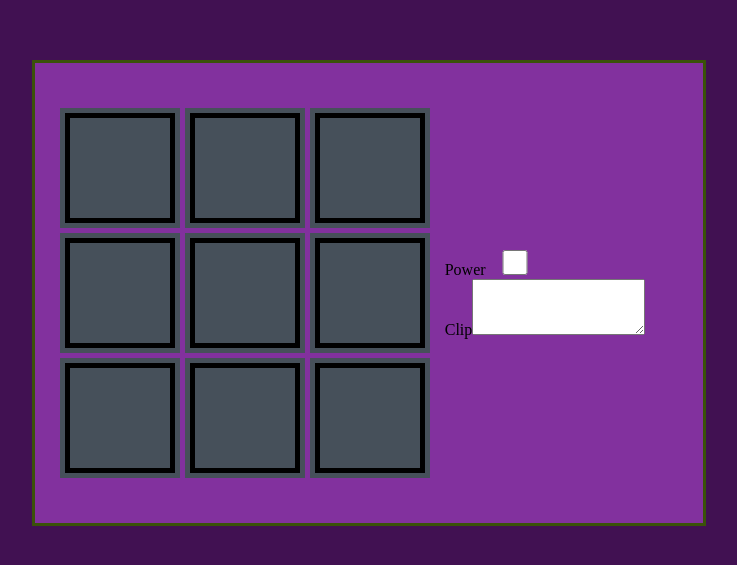
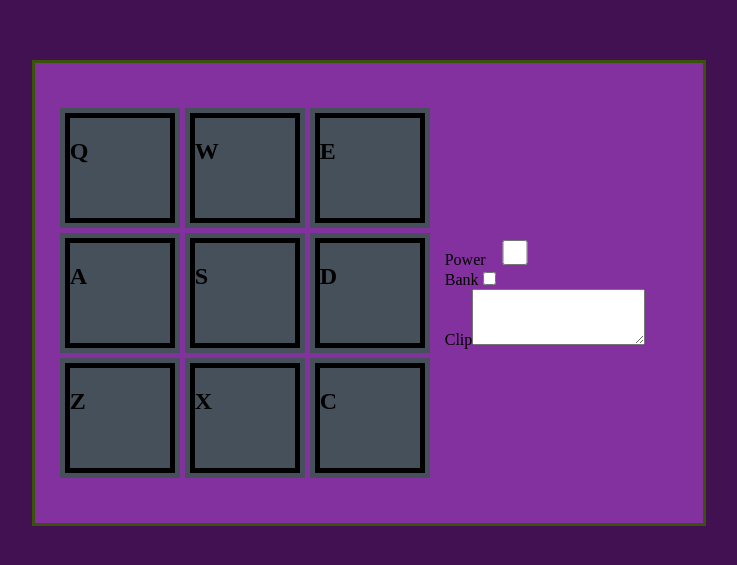
Before and after one commit to LenyPython/React-drum-machine, a React (Create React App) app: page / in a window 1280 px wide. Shown: the part 115-680 px from the top of the page, without its empty margins (279-1016 px from the left). Built offline with nearby package versions, Linux system fonts and the light colour scheme.

Commit message:
added more states, displayed keys on buttons

```diff
--- a/src/App.js
+++ b/src/App.js
@@ -7,11 +7,21 @@ import './style.css';
 
 const App = () => {
   var [power, setPower] = useState(false);
+  var [bank, setBank] = useState(0);
+  var [sound, setSound] = useState('');
 
   return (
     <div id="drum-machine">
-      <Buttons />
-      <Display state={power} onOff={setPower} />
+      <Buttons
+        bank={bank}
+        setSound={setSound}
+      />
+      <Display
+        state={power}
+        sound={sound}
+        setBank={setBank}
+        setPower={setPower}
+      />
 
     </div>
   );
--- a/src/buttons/Button.js
+++ b/src/buttons/Button.js
@@ -2,13 +2,21 @@ import React from 'react';
 
 
 const Button = props => {
+  //neeed to add sound change on click
+  const play = () => {
+    props.setSound(props.id)
+    console.log(props.id)
+  }
 
   return (
-    <div className='drum-pad'>
-      <audio id={props.key} className="clip">
-        <source src={props.src} type={props.type} />
+    <div className='drum-pad' onClick={play} >
+      <h2>{props.text}</h2>
+      <audio
+        id={props.text}
+        className="clip"
+        src={props.url}
+      >
       </audio>
-      <h2>{props.key}</h2>
     </div>
   )
 }
--- a/src/buttons/Buttons.js
+++ b/src/buttons/Buttons.js
@@ -4,12 +4,20 @@ import btnData from './data';
 
 
 
-const Buttons = () => {
-  let btns = btnData.map((item) => {
-    return <Button key={item.key} src={item.src} />
+const Buttons = props => {
+  let bank = props.bank === 0 ? 0 : 1;
+  let btns = btnData[bank].map((item) => {
+    return <Button
+      key={item.id}
+      id={item.id}
+      url={item.url}
+      text={item.keyTrigger}
+      keyCode={item.keyCode}
+      setSound={props.setSound}
+    />
   });
   return (
-    < div id='drum-pads'>
+    <div id='drum-pads'>
       {btns}
     </div >
   )
--- a/src/buttons/data.js
+++ b/src/buttons/data.js
@@ -1,41 +1,117 @@
 
 const btnData = [
+  [
     {
-    key: 'Q',
-    addr: '#'
+      keyCode: 81,
+      keyTrigger: 'Q',
+      id: 'Heater-1',
+      url: 'https://s3.amazonaws.com/freecodecamp/drums/Heater-1.mp3'
     },
     {
-    key: 'W',
-    addr: '#'
+      keyCode: 87,
+      keyTrigger: 'W',
+      id: 'Heater-2',
+      url: 'https://s3.amazonaws.com/freecodecamp/drums/Heater-2.mp3'
     },
     {
-    key: 'E',
-    addr: '#'
+      keyCode: 69,
+      keyTrigger: 'E',
+      id: 'Heater-3',
+      url: 'https://s3.amazonaws.com/freecodecamp/drums/Heater-3.mp3'
     },
     {
-    key: 'A',
-    addr: '#'
+      keyCode: 65,
+      keyTrigger: 'A',
+      id: 'Heater-4',
+      url: 'https://s3.amazonaws.com/freecodecamp/drums/Heater-4_1.mp3'
     },
     {
-    key: 'S',
-    addr: '#'
+      keyCode: 83,
+      keyTrigger: 'S',
+      id: 'Clap',
+      url: 'https://s3.amazonaws.com/freecodecamp/drums/Heater-6.mp3'
     },
     {
-    key: 'D',
-    addr: '#'
+      keyCode: 68,
+      keyTrigger: 'D',
+      id: 'Open-HH',
+      url: 'https://s3.amazonaws.com/freecodecamp/drums/Dsc_Oh.mp3'
     },
     {
-    key: 'Z',
-    addr: '#'
+      keyCode: 90,
+      keyTrigger: 'Z',
+      id: "Kick-n'-Hat",
+      url: 'https://s3.amazonaws.com/freecodecamp/drums/Kick_n_Hat.mp3'
     },
     {
-    key: 'X',
-    addr: '#'
+      keyCode: 88,
+      keyTrigger: 'X',
+      id: 'Kick',
+      url: 'https://s3.amazonaws.com/freecodecamp/drums/RP4_KICK_1.mp3'
     },
     {
-    key: 'C',
-    addr: '#'
+      keyCode: 67,
+      keyTrigger: 'C',
+      id: 'Closed-HH',
+      url: 'https://s3.amazonaws.com/freecodecamp/drums/Cev_H2.mp3'
+    }
+  ],
+  [
+    {
+      keyCode: 81,
+      keyTrigger: 'Q',
+      id: 'Chord-1',
+      url: 'https://s3.amazonaws.com/freecodecamp/drums/Chord_1.mp3'
     },
+    {
+      keyCode: 87,
+      keyTrigger: 'W',
+      id: 'Chord-2',
+      url: 'https://s3.amazonaws.com/freecodecamp/drums/Chord_2.mp3'
+    },
+    {
+      keyCode: 69,
+      keyTrigger: 'E',
+      id: 'Chord-3',
+      url: 'https://s3.amazonaws.com/freecodecamp/drums/Chord_3.mp3'
+    },
+    {
+      keyCode: 65,
+      keyTrigger: 'A',
+      id: 'Shaker',
+      url: 'https://s3.amazonaws.com/freecodecamp/drums/Give_us_a_light.mp3'
+    },
+    {
+      keyCode: 83,
+      keyTrigger: 'S',
+      id: 'Open-HH',
+      url: 'https://s3.amazonaws.com/freecodecamp/drums/Dry_Ohh.mp3'
+    },
+    {
+      keyCode: 68,
+      keyTrigger: 'D',
+      id: 'Closed-HH',
+      url: 'https://s3.amazonaws.com/freecodecamp/drums/Bld_H1.mp3'
+    },
+    {
+      keyCode: 90,
+      keyTrigger: 'Z',
+      id: 'Punchy-Kick',
+      url: 'https://s3.amazonaws.com/freecodecamp/drums/punchy_kick_1.mp3'
+    },
+    {
+      keyCode: 88,
+      keyTrigger: 'X',
+      id: 'Side-Stick',
+      url: 'https://s3.amazonaws.com/freecodecamp/drums/side_stick_1.mp3'
+    },
+    {
+      keyCode: 67,
+      keyTrigger: 'C',
+      id: 'Snare',
+      url: 'https://s3.amazonaws.com/freecodecamp/drums/Brk_Snr.mp3'
+    }
+  ]
 ];
 
 export default btnData;
--- a/src/controls/Display.js
+++ b/src/controls/Display.js
@@ -1,18 +1,35 @@
 import React from 'react';
 
 const Display = props => {
-  const handleChange = () => {
-    props.onOff(~props.state);
+
+  const powerOnOff = () => {
+    //read about onChange hooks for generalizing setState
+    props.setPower(~props.state);
   }
+
+  const displaySound = () => {
+    //need to update text area on change in other component
+  }
+  //add an checkbox class for label
   return (
     <div id='display'>
       <form>
-        <label>Power
+        <label className='checkbox'>Power
         <input
             id='power'
             type='checkbox'
             name='onoff'
-            onChange={handleChange}
+            onChange={powerOnOff}
+            value={props.state}
+          />
+          <br />
+        </label>
+        <label className='checkbox'>Bank
+        <input
+            id='bank'
+            type='checkbox'
+            name='bank'
+            onChange={powerOnOff}
             value={props.state}
           />
           <br />
@@ -20,7 +37,8 @@ const Display = props => {
         <label> Clip
         <textarea
             id='clip-name'
-            value={props.clip}
+            onChange={displaySound}
+            value={props.sound}
           />
         </label>
       </form>
```
Lines whose indentation alone changed are shown as unchanged.
